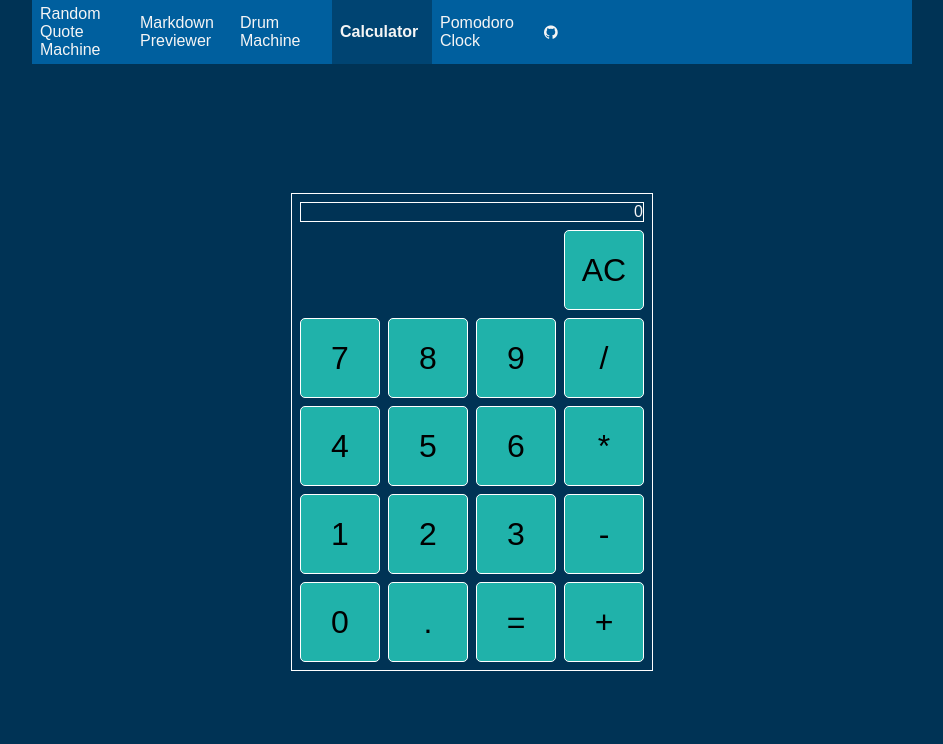
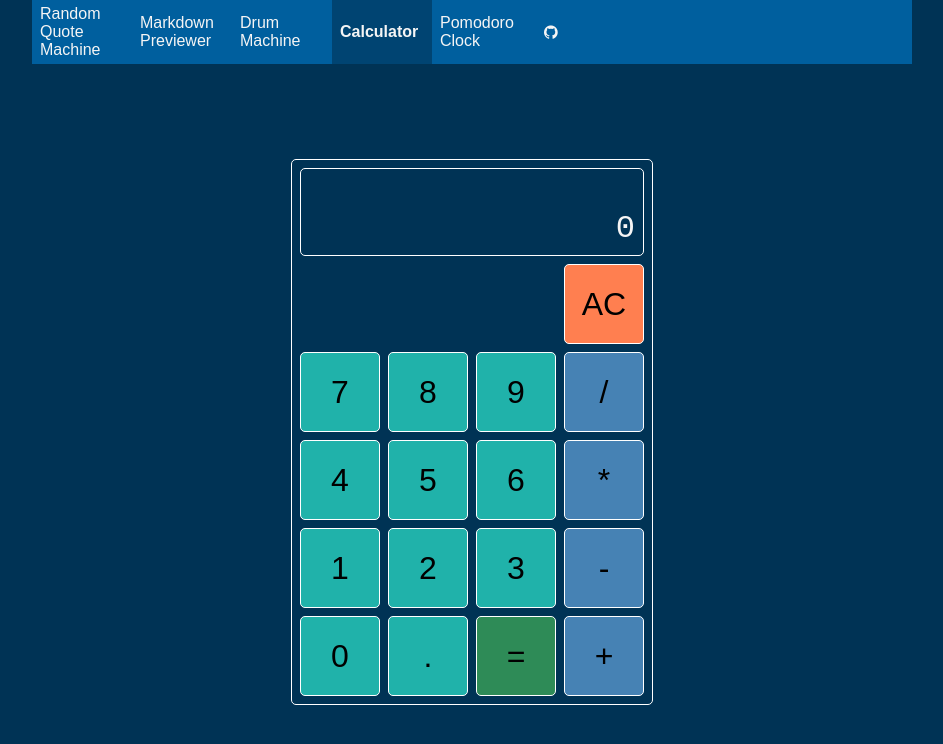
Before and after one commit to jbockerstette/react-freecodecamp-projects, a React (Create React App) app: page /calculator in a window 1280 px wide. Shown: the top 744 px of the page, without its empty margins (168-1111 px from the left). Built offline with nearby package versions, Linux system fonts and the light colour scheme; the HTML template or start-up script is replaced by a standard one.

Commit message:
Added some spaces so the calc is easier to read.

```diff
--- a/src/calculator/Calculator.css
+++ b/src/calculator/Calculator.css
@@ -21,6 +21,7 @@
   justify-content: center;
   align-content: center;
   border: 1px solid white;
+  border-radius: 5px;
 }
 
 .calc-btn {
@@ -45,13 +46,19 @@
 #calc-window {
   display: grid;
   grid-column: 1 / -1;
+  border-radius: 5px;
   border: 1px solid white;
-  justify-content: end;
+  height: 5.5rem;
 }
 #display {
+  padding: 8px;
   justify-self: end;
+  align-self: end;
+  font-family: 'Courier New', Courier, monospace;
+  font-size: xx-large;
 }
 #input {
+  padding: 8px;
   justify-self: end;
 }
 
@@ -86,23 +93,29 @@
   grid-area: nine;
 }
 #multiply {
+  background: steelblue;
   grid-area: multiply;
 }
 #divide {
+  background: steelblue;
   grid-area: divide;
 }
 #add {
+  background: steelblue;
   grid-area: add;
 }
 #subtract {
   grid-area: subtract;
+  background: steelblue;
 }
 #decimal {
   grid-area: decimal;
 }
 #clear {
   grid-area: clear;
+  background: coral;
 }
 #equals {
   grid-area: equals;
+  background: seagreen;
 }
--- a/src/calculator/Calculator.js
+++ b/src/calculator/Calculator.js
@@ -1,9 +1,9 @@
 import React from 'react';
 import './Calculator.css';
-import keys from './keys';
+import keys, { OPERATOR_LEN, EQUALS } from './keys';
 
-const RE_MULTIPLY_DIVIDE = /(-?[0-9.]*|Infinity|NaN)([*/])(-?[0-9.]*|Infinity|NaN)/i;
-const RE_ADD_SUBTRACT = /(-?[0-9.]*|Infinity|NaN)([+-])(-?[0-9.]*|Infinity|NaN)/i;
+const RE_MULTIPLY_DIVIDE = /(-?[0-9.]*|Infinity|NaN)\s?([*/])\s?(-?[0-9.]*|Infinity|NaN)/i;
+const RE_ADD_SUBTRACT = /(-?[0-9.]*|Infinity|NaN)\s?([+-])\s?(-?[0-9.]*|Infinity|NaN)/i;
 
 class Calculator extends React.Component {
   static hasOperator(key) {
@@ -23,20 +23,21 @@ class Calculator extends React.Component {
     if (nextKey === 'ac') {
       nextInput = '';
     } else if (Calculator.hasOperator(nextKey)) {
-      if (Calculator.hasOperator(prevInput.substr(-1))) {
+      if (Calculator.hasOperator(prevInput.substr(-2))) {
         // replace with new operator.
-        nextInput = prevInput.substr(0, prevInput.length - 1) + nextKey;
+        nextInput =
+          prevInput.substr(0, prevInput.length - OPERATOR_LEN) + nextKey;
       } else if (prevInput.includes('=')) {
         // you have a previous result but the user wants to keep calculating using
         // that result.
-        const equalsPos = prevInput.indexOf('=');
-        nextInput = `${prevInput.substr(equalsPos + 1)}${nextKey}`;
+        const equalsPos = prevInput.indexOf(EQUALS);
+        nextInput = `${prevInput.substr(equalsPos + OPERATOR_LEN)}${nextKey}`;
       } else {
         nextInput = prevInput + nextKey;
       }
-    } else if (nextKey === '=') {
+    } else if (nextKey === EQUALS) {
       nextOutput = Calculator.getCalc(prevInput);
-      nextInput = `${nextInput}=${nextOutput}`;
+      nextInput = `${nextInput} = ${nextOutput}`;
     } else {
       nextInput = prevInput + nextKey;
     }
@@ -53,6 +54,7 @@ class Calculator extends React.Component {
       }
       if (result) {
         const [match, v1, operator, v2] = result;
+        console.log(result);
         let val = '';
         switch (operator) {
           case '*':
@@ -71,7 +73,7 @@ class Calculator extends React.Component {
             break;
         }
         // Must round it.
-        val = Math.round(val * 10000) / 10000;
+        val = Math.round(val * 1000000) / 1000000;
         nextExpression = nextExpression.replace(match, val);
       }
     } while (result && result.every(item => item !== ''));
@@ -85,7 +87,7 @@ class Calculator extends React.Component {
       this.handleOperator(key);
     } else if (key.toLowerCase() === 'ac') {
       this.handleClear();
-    } else if (key === '=') {
+    } else if (key === EQUALS) {
       this.handleEquals();
     } else if (key === '.') {
       this.handleDecimal();
@@ -95,7 +97,7 @@ class Calculator extends React.Component {
   handleEquals() {
     const { input } = this.state;
     if (!input.includes('=')) {
-      this.setState({ nextKey: '=' });
+      this.setState({ nextKey: EQUALS });
     }
   }
 
--- a/src/calculator/keys.js
+++ b/src/calculator/keys.js
@@ -1,3 +1,9 @@
+export const MULTIPLY = ' * ';
+export const ADD = ' + ';
+export const SUBTRACT = ' - ';
+export const EQUALS = ' = ';
+export const DIVIDE = ' / ';
+export const OPERATOR_LEN = MULTIPLY.length;
 const keys = [
   {
     id: 'zero',
@@ -41,19 +47,19 @@ const keys = [
   },
   {
     id: 'multiply',
-    text: '*'
+    text: MULTIPLY
   },
   {
     id: 'divide',
-    text: '/'
+    text: DIVIDE
   },
   {
     id: 'add',
-    text: '+'
+    text: ADD
   },
   {
     id: 'subtract',
-    text: '-'
+    text: SUBTRACT
   },
   {
     id: 'decimal',
@@ -65,7 +71,7 @@ const keys = [
   },
   {
     id: 'equals',
-    text: '='
+    text: EQUALS
   }
 ];
 export default keys;
```
Also changed, not shown: 1 other file (tests, documents, lock files or other folders).
